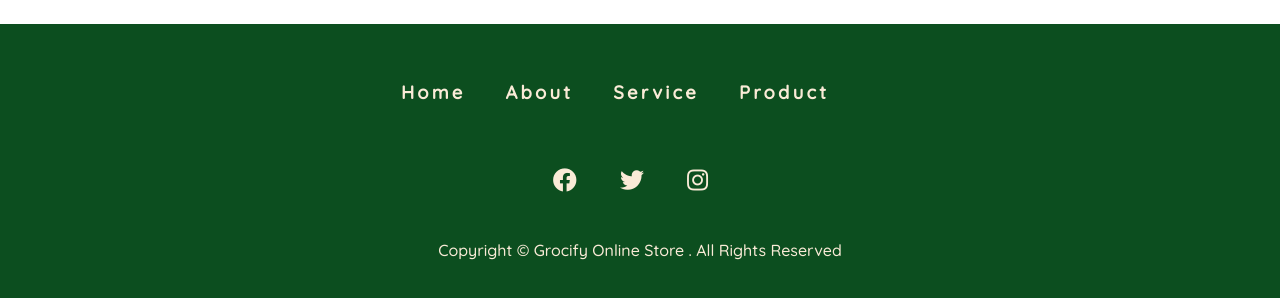
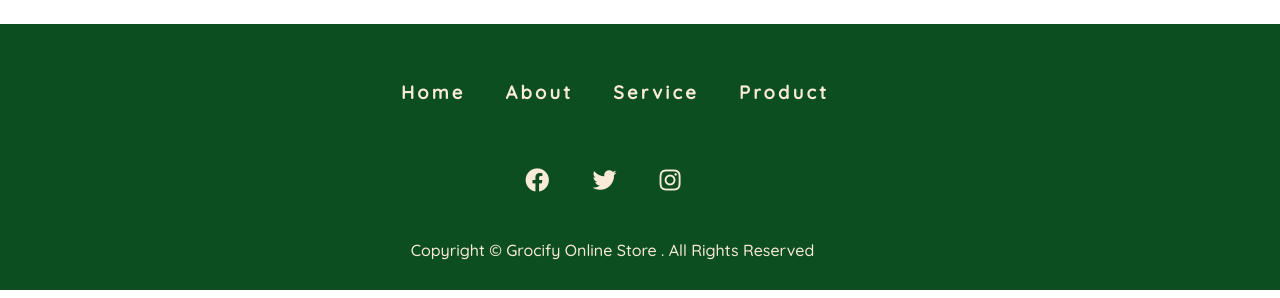
Before and after one commit to seemapoudel58/Grocify, a plain HTML site: page index.html in a window 1280 px wide. Shown: the part 4167-4465 px from the top of the page. Drawn offline with Linux system fonts and the light colour scheme.

Commit message:
completed

```diff
--- a/style.css
+++ b/style.css
@@ -454,6 +454,7 @@ ul li a {
     width: 92%;
   }
 }
+
 .footers {
   background: #0c4e1f;
   /* border: 2px solid red; */
@@ -461,9 +462,7 @@ ul li a {
   padding-top: 2.5rem;
   height: 100%;
   width: 100%;
-  padding-bottom: 0.5rem;
-
-  /* padding: 1.5rem 2rem 1.5rem 2rem; */
+  padding-bottom: 0.5px;
 }
 
 .footer-link,
@@ -499,4 +498,11 @@ ul li a {
   padding-bottom: 0.5rem;
   font-size: 1rem;
   color: var(--clr-grey-5);
+  text-align: center;
 }
+@media screen and (min-width: 1170px) {
+  .footer-icons,
+  .copyright {
+    padding-right: 55px;
+  }
+}
```
